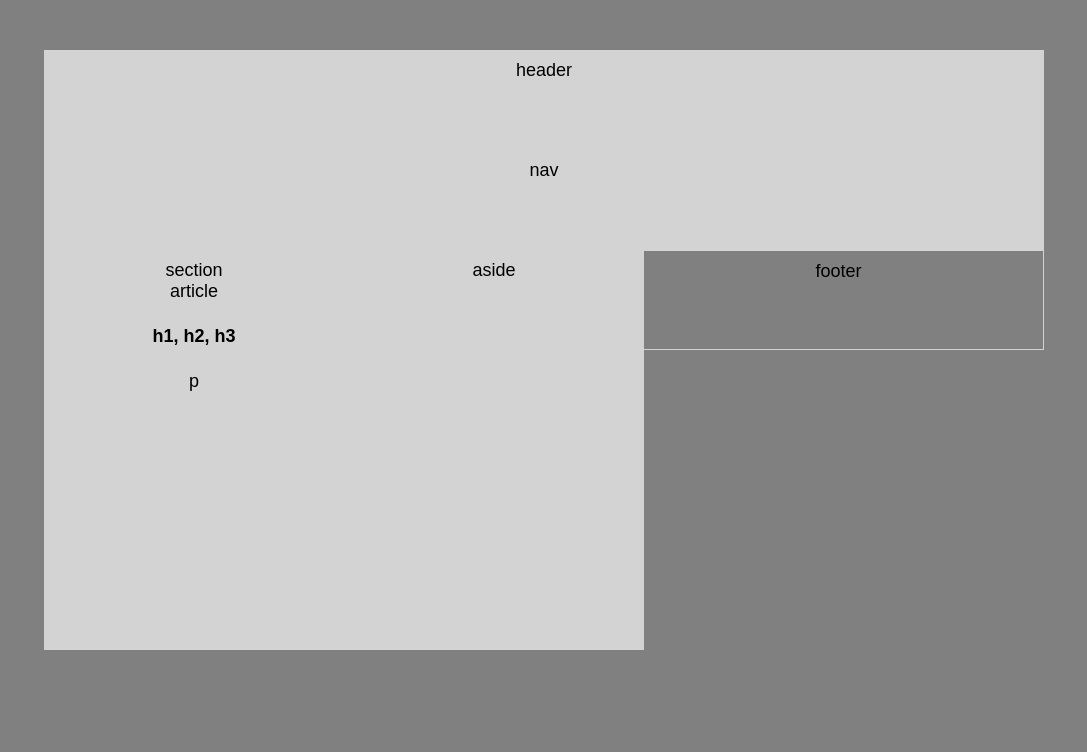
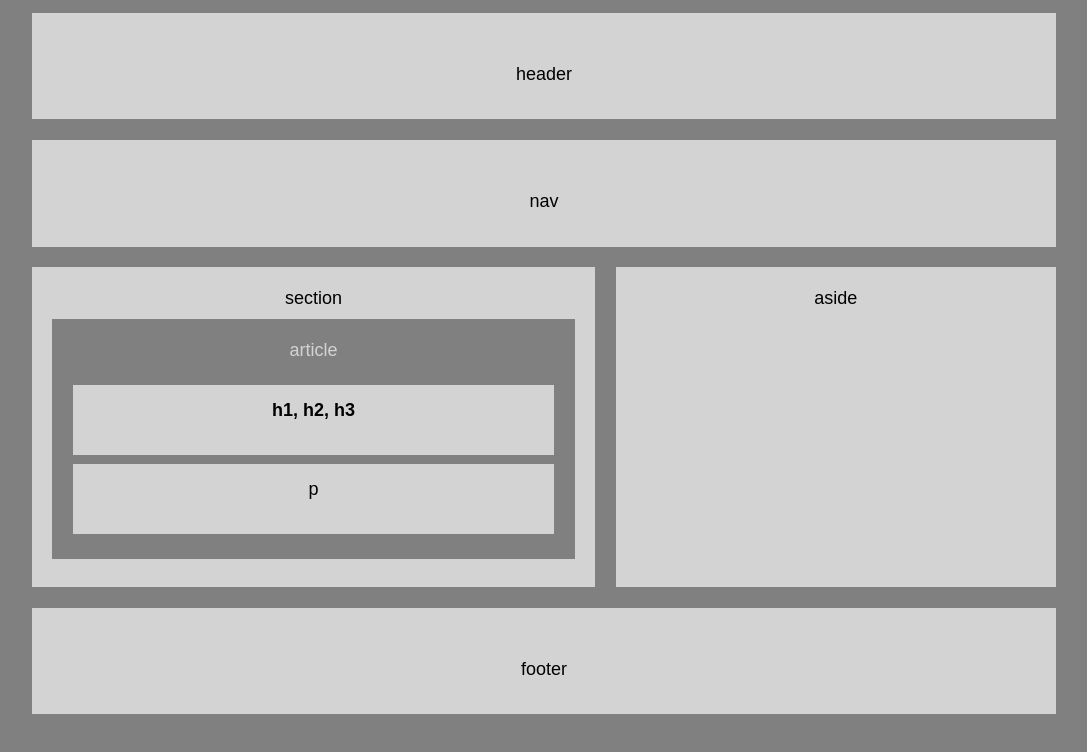
Before and after one commit to e-holmes/HW-Wireframe, a plain HTML site: page index.html in a window 1280 px wide. Shown: the whole page, without its empty margins (96-1183 px from the left). Drawn offline with Linux system fonts and the light colour scheme.

Commit message:
added, floating, padding,and margins. adjusted layout.

```diff
--- a/style.css
+++ b/style.css
@@ -1,55 +1,90 @@
-*, *::after, ::before{
+* {
     box-sizing: border-box;
 }
 
-.container {
-    margin: 0 auto;
-    margin-top: 50px;
-    width: 1000px;
-
-}
+.clearfix::after{
+    content: "  ";
+    display:block;
+    clear: both;
+    }
 
 body {
+    margin-top: 1%;
+    margin-bottom:10%;
+    margin-left:10%;
+    margin-right:10%;
+    color: black;
     font-size: 18px;
     font-family: Arial, Helvetica, sans-serif;
     background-color: grey;
 }
 
 header {
-    height: 100px;
-    padding: 10px;
+    height: 106.67px;
+    padding: 5%;
     background: lightgray;
     text-align: center;
     }
 
 .nav {
+    margin-top:2%;
     text-align: center;
-    height: 100px;
-    padding: 10px;
+    height: 106.67px;
+    padding: 5%;
     background: lightgray;
     }
 
 .section {
+    margin-top:2%;
+    float: left;
+    margin-right:2%;
     text-align: center;
-    float: left;
-    width: 300px;
-    height: 400px;
-    padding: 10px;
+    width: 55%;
+    height: 320px;
+    padding: 2%;
     background: lightgray;
 }
 
-aside {
+article {
+    margin-top:2%;
+    color: lightgrey;
+    background: gray;
+    padding: 4%;
+    height:240px;
+
+}
+
+h1{
+    background: lightgray;
+    padding: 15px;
+    color:black;
+    height:70px;
+    margin-bottom:2%;
+}
+
+p{
+    margin-top:2%;
+    background: lightgray;
+    padding:15px;
+    color:black;
+    height:70px;
+
+}
+
+.aside {
+    margin-top:2%;
+    float:left;
     text-align: center;
-    float: left;
-    width: 300px;
-    height: 400px;
-    padding: 10px;
+    width: 43%;
+    height: 320px;
+    padding: 2%;
     background: lightgray;
 }
 
 footer {
+    margin-top: 2%;
     text-align: center;
-    height: 100px;
-    padding: 10px;
-    border: 1px solid lightgray;
+    height: 106.67px;
+    padding: 5%;
+    background: lightgray;
 }
```
